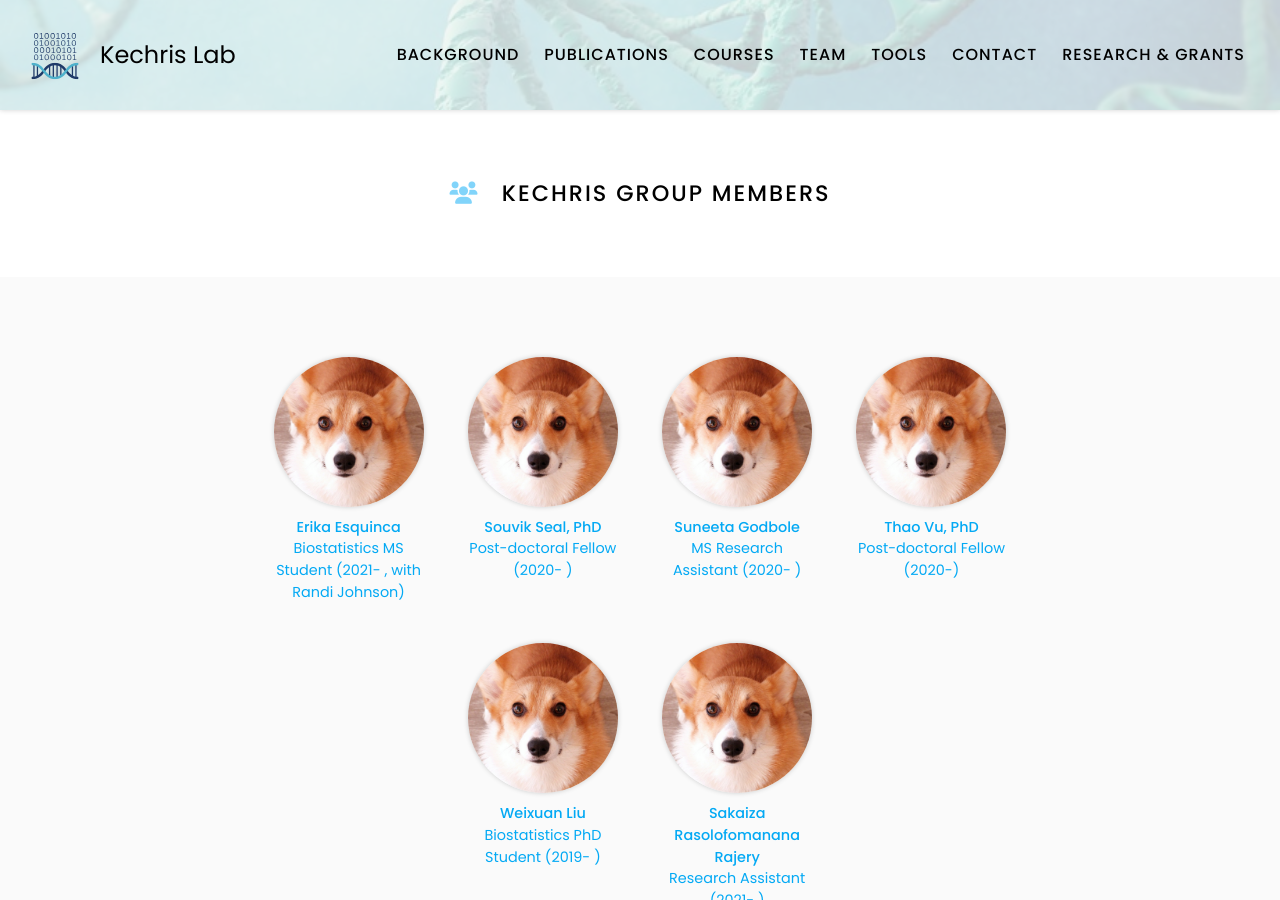
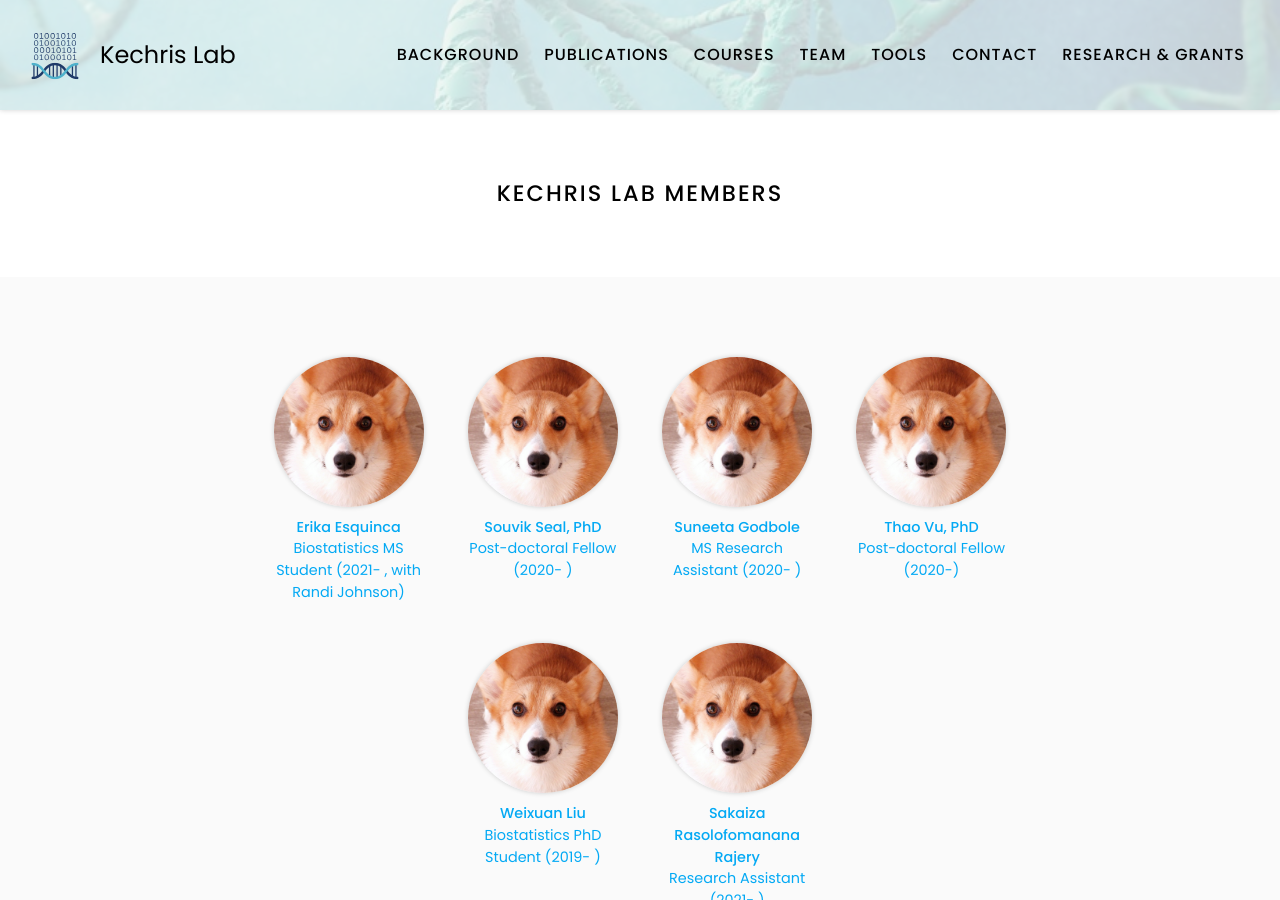
Before and after one commit to KechrisLab/kechrislab.github.io, a Jekyll site: the page built from team/index.md, in a window 1280 px wide and 900 px high. Built offline with Jekyll 4.4.1, drawn with Linux system fonts in a browser that asks for light colours.

Commit message:
Update index.md

```diff
--- a/team/index.md
+++ b/team/index.md
@@ -5,7 +5,7 @@ nav:
   tooltip: About our team
 ---
 
-# <i class="fas fa-users"></i>KECHRIS GROUP MEMBERS
+# KECHRIS LAB MEMBERS
 
 {% include section.html %}
 
```
